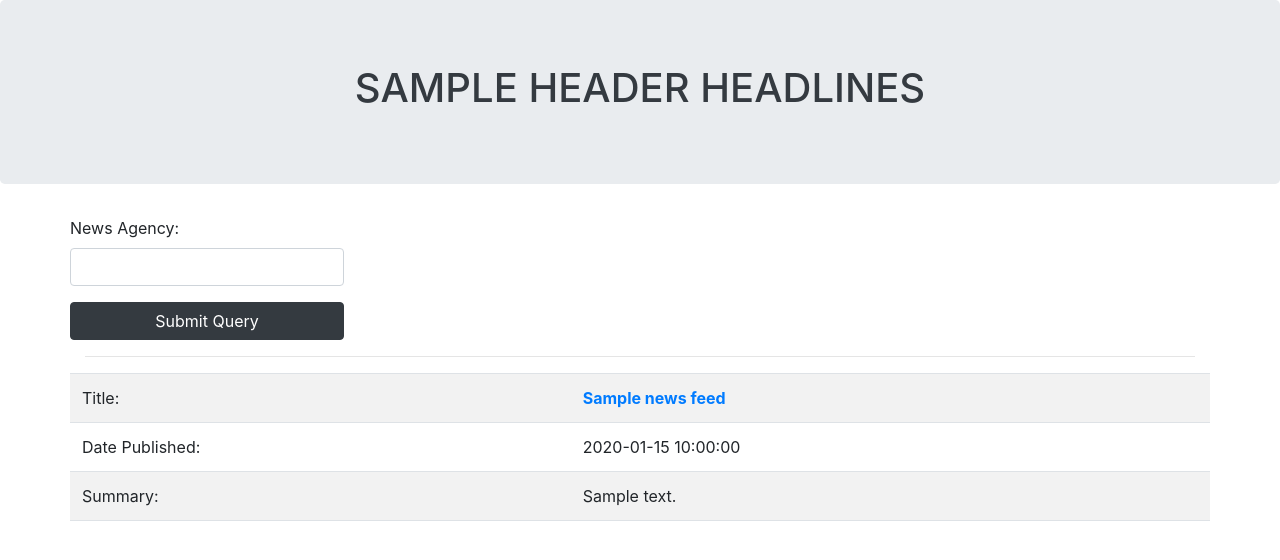
After one commit to KramStyles/headlines, a Flask app: template templates/request.jinja2 in a window 1280 px wide. The commit adds this page. Shown: the top 560 px of the page. Run offline with Flask 2, Linux system fonts and the light colour scheme; the template is opened without the code that fills it: most values are stand-ins (such as "Sample title", 1, 10 or a date in 2020); some libraries are stand-ins or nearby versions.

Commit message:
Using get for our agency news

```diff
--- a/app.py
+++ b/app.py
@@ -1,4 +1,4 @@
-from flask import Flask, render_template
+from flask import Flask, render_template, request
 import feedparser
 
 app = Flask(__name__)
@@ -20,5 +20,17 @@ def index(article='bbc'):
                            newsFeeds=feed['entries'])
 
 
+@app.route('/request')
+def getNews():
+    query = request.args.get('agency')
+    if not query or query.lower() not in rssFeeds:
+        agency = 'bbc'
+    else:
+        agency = query.lower()
+    feed = feedparser.parse(rssFeeds[agency])
+    return render_template('request.jinja2', header=agency, title=agency.upper() + 'NewsFeed Request',
+                           newsFeeds=feed['entries'])
+
+
 if __name__ == '__main__':
     app.run(debug=True)
--- a/templates/header.html
+++ b/templates/header.html
@@ -3,6 +3,7 @@
 <link rel="stylesheet" type="text/css" href="/static/css/bootstrap.min.css">
 {#<link rel="stylesheet" type="text/css" href="/static/css/styles.css">#}
 <link rel="stylesheet" type="text/css" href="{{ url_for('static',filename='css/styles.css') }}">
+<link rel="icon" type="image/x-icon" href="{{ url_for('static',filename='favicon.png') }}">
 <head>
     <meta charset="UTF-8">
     <title>{{ title }}</title>
--- /dev/null
+++ b/templates/request.jinja2
@@ -0,0 +1,41 @@
+{% include 'header.html' %}
+<body>
+    <div class="jumbotron text-center text-dark">
+        <h1 class="text-uppercase">{{ header }} Headlines</h1>
+    </div>
+    <div class="container">
+        <div class="row">
+            <form method = 'get'>
+            <div class="form-group">
+                <label for="agency">News Agency:</label>
+                <input type="text" class="form-control" id="agency" name="agency"/>
+            </div>
+            <input type="submit" value="Submit Query" class="btn btn-dark btn-block"/>
+        </form>
+        </div>
+    <hr>
+        <div class="row">
+            <table class="table table-striped">
+            {% for newsFeed in newsFeeds %}
+                <tr>
+                    <td>Title: </td>
+                    <td><b><a href="{{ newsFeed.link }}">{{ newsFeed.title }}</a></b></td>
+                </tr>
+                <tr>
+                    <td>Date Published: </td>
+                    <td>{{ newsFeed.published }}</td>
+                </tr>
+                <tr>
+                    <td>Summary: </td>
+                    <td>{{ newsFeed.summary }}</td>
+                </tr>
+                <tr>
+                    <td></td>
+                    <td></td>
+                </tr>
+            {% endfor %}
+
+        </table>
+        </div>
+    </div>
+</body>
```
Also changed, not shown: static/favicon.png (added).
